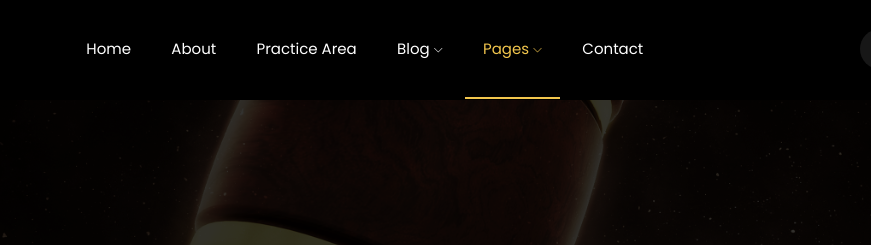
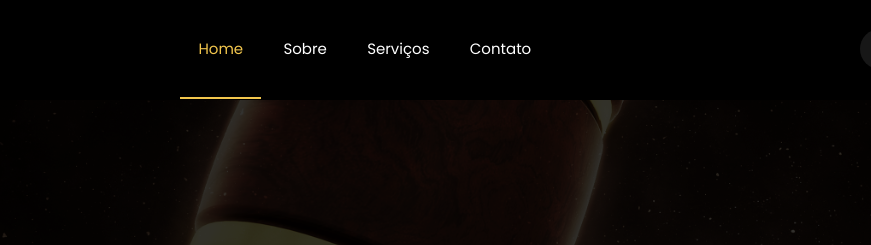
Before and after one commit to thiago-mfernandes/Azanha-Advocacia, a plain HTML site: page azanha-advocacia/elements.html in a window 1280 px wide. Shown: the top 245 px of the page, 226-1097 px from the left. Drawn offline with nearby package versions, Linux system fonts and the light colour scheme; a web font is replaced by a local one.

Commit message:
lista dos links do navbar modificada

```diff
--- a/azanha-advocacia/elements.html
+++ b/azanha-advocacia/elements.html
@@ -51,21 +51,23 @@
 						<div class="main-menu  d-none d-lg-block">
 							<nav>
 								<ul id="navigation">
-									<li><a href="index.html">home</a></li>
-									<li><a href="about.html">About</a></li>
-									<li><a  href="Practice.html">Practice Area</a></li>
-									<li><a  href="#">blog <i class="ti-angle-down"></i></a>
+									<li><a class="active" href="index.html">home</a></li>
+									<li><a href="about.html">Sobre</a></li>
+									<li><a href="Practice.html">Serviços</a></li>
+									<!--
+									<li><a href="#">blog <i class="ti-angle-down"></i></a>
 										<ul class="submenu">
 											<li><a href="blog.html">blog</a></li>
 											<li><a href="single-blog.html">single-blog</a></li>
 										</ul>
 									</li>
-									<li><a class="active" href="#">pages <i class="ti-angle-down"></i></a>
+									<li><a href="#">pages <i class="ti-angle-down"></i></a>
 										<ul class="submenu">
 											<li><a href="elements.html">elements</a></li>
 										</ul>
 									</li>
-									<li><a href="contact.html">Contact</a></li>
+									-->
+									<li><a href="contact.html">Contato</a></li>
 								</ul>
 							</nav>
 						</div>
@@ -86,7 +88,7 @@
 			</div>
 		</div>
 	</div>
- </header>
+</header>
  <!-- header-end -->
 
  <!-- bradcam_area_start  -->
```
Also changed, not shown: azanha-advocacia/about.html (+6 -4 lines), azanha-advocacia/blog.html (+7 -5 lines), azanha-advocacia/contact.html (+6 -4 lines), azanha-advocacia/index.html (+5 -3 lines), azanha-advocacia/practice.html (+6 -4 lines), azanha-advocacia/single-blog.html (+8 -6 lines).
